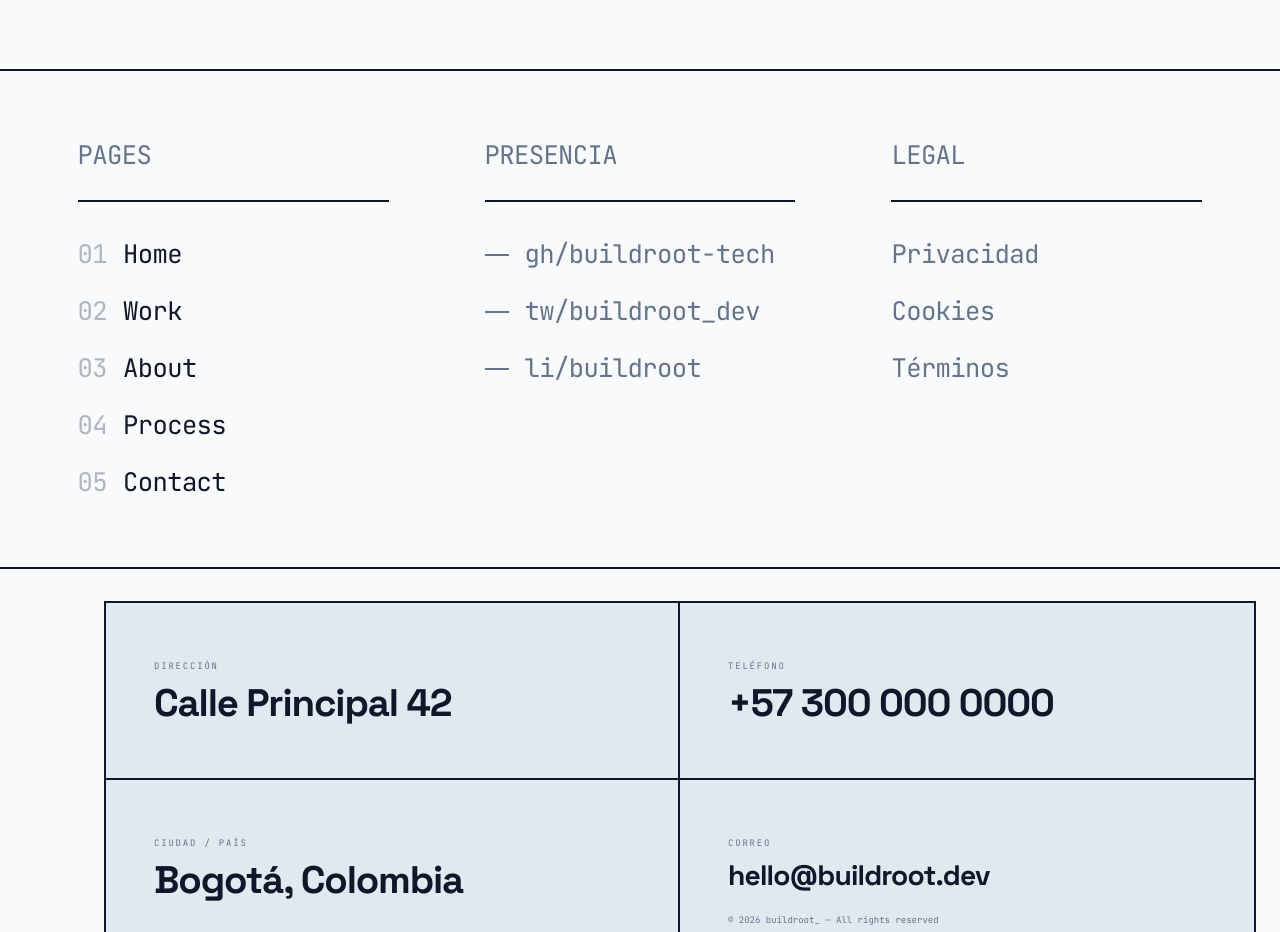
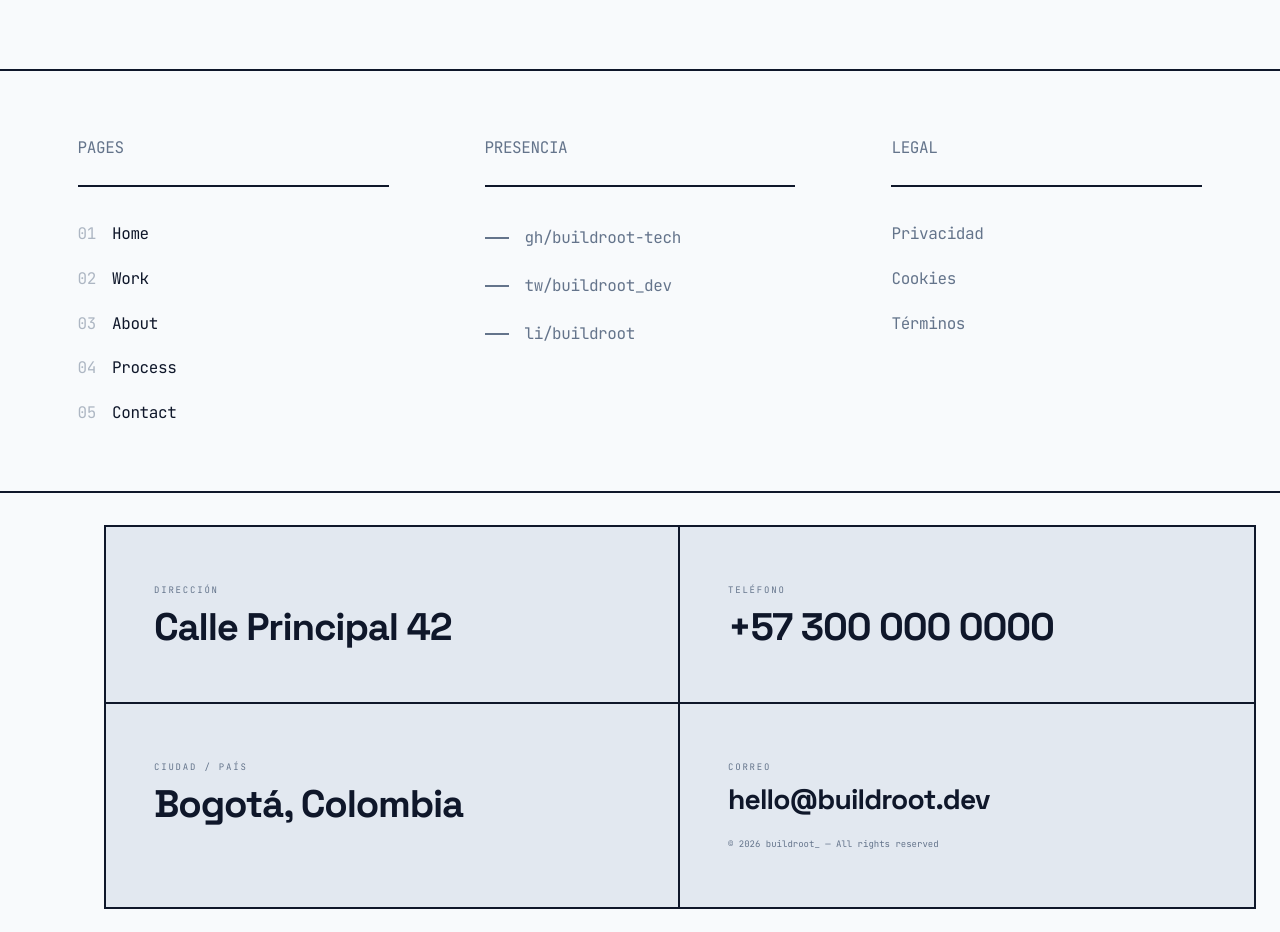
Before and after one commit to buildroot-tech/front-buildroot, a Next.js app: page / in a window 1280 px wide. Shown: the part 4700-5632 px from the top of the page. Built offline with nearby package versions, Linux system fonts and the light colour scheme.

Commit message:
style(footer): reduce font size for upper half titles and links

```diff
--- a/components/layout/Footer.tsx
+++ b/components/layout/Footer.tsx
@@ -53,7 +53,7 @@ export function Footer(): React.ReactElement {
               {/* Navigation */}
               <div className="flex flex-col">
                 <div className="border-b-2 border-[var(--border)] w-full pb-6 mb-8">
-                  <p className="font-mono text-[clamp(1.5rem,2vw,2.5rem)] uppercase tracking-tight text-[var(--text-muted)]">
+                  <p className="font-mono text-[clamp(1rem,1.2vw,1.25rem)] uppercase tracking-tight text-[var(--text-muted)]">
                     Pages
                   </p>
                 </div>
@@ -71,7 +71,7 @@ export function Footer(): React.ReactElement {
                         href={link.href}
                         className={cn(
                           "group inline-flex items-center gap-4",
-                          "font-mono text-[clamp(1.5rem,2vw,2.5rem)] tracking-tight",
+                          "font-mono text-[clamp(1rem,1.2vw,1.25rem)] tracking-tight",
                           "text-[var(--text-primary)] transition-colors duration-150 hover:text-[var(--accent)]"
                         )}
                       >
@@ -88,7 +88,7 @@ export function Footer(): React.ReactElement {
               {/* Social */}
               <div className="flex flex-col">
                 <div className="border-b-2 border-[var(--border)] w-full pb-6 mb-8">
-                  <p className="font-mono text-[clamp(1.5rem,2vw,2.5rem)] uppercase tracking-tight text-[var(--text-muted)]">
+                  <p className="font-mono text-[clamp(1rem,1.2vw,1.25rem)] uppercase tracking-tight text-[var(--text-muted)]">
                     Presencia
                   </p>
                 </div>
@@ -108,7 +108,7 @@ export function Footer(): React.ReactElement {
                         rel="noopener noreferrer"
                         className={cn(
                           "group inline-flex items-center gap-4",
-                          "font-mono text-[clamp(1.5rem,2vw,2.5rem)] tracking-tight",
+                          "font-mono text-[clamp(1rem,1.2vw,1.25rem)] tracking-tight",
                           "text-[var(--text-muted)] transition-colors duration-150 hover:text-[var(--accent)]"
                         )}
                         aria-label={`Visita buildroot en ${link.label}`}
@@ -127,7 +127,7 @@ export function Footer(): React.ReactElement {
               {/* Legal / Cookies */}
               <div className="flex flex-col">
                 <div className="border-b-2 border-[var(--border)] w-full pb-6 mb-8">
-                  <p className="font-mono text-[clamp(1.5rem,2vw,2.5rem)] uppercase tracking-tight text-[var(--text-muted)]">
+                  <p className="font-mono text-[clamp(1rem,1.2vw,1.25rem)] uppercase tracking-tight text-[var(--text-muted)]">
                     Legal
                   </p>
                 </div>
@@ -148,7 +148,7 @@ export function Footer(): React.ReactElement {
                       <Link
                         href={link.href}
                         className={cn(
-                          "font-mono text-[clamp(1.5rem,2vw,2.5rem)] tracking-tight text-[var(--text-muted)]",
+                          "font-mono text-[clamp(1rem,1.2vw,1.25rem)] tracking-tight text-[var(--text-muted)]",
                           "transition-colors duration-150 hover:text-[var(--text-primary)]"
                         )}
                       >
```
